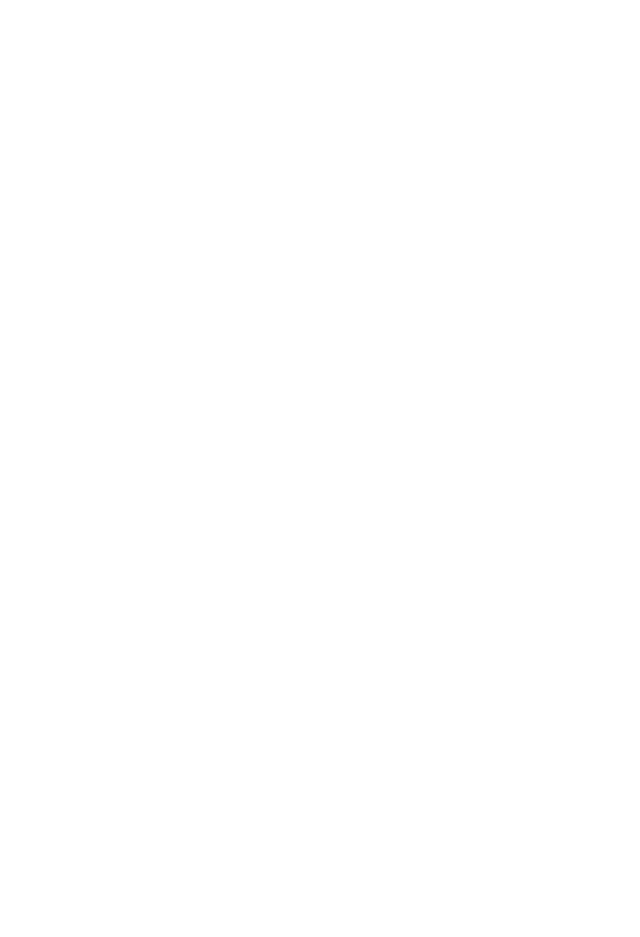
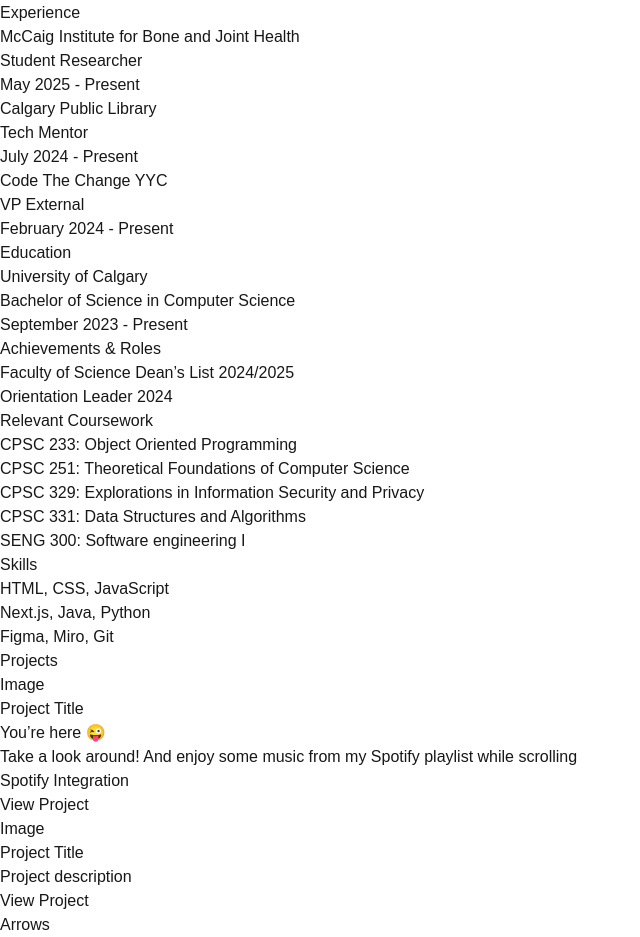
Before and after one commit to graceeilori/my-portfolio, a Next.js app: page / in a window 1280 px wide. Shown: the part 287-1224 px from the top of the page, without its empty margins (0-640 px from the left). Before the commit the page ends 800 px from the top, so only its background shows below. Built offline with nearby package versions, Linux system fonts and the light colour scheme.

Commit message:
About Me and Projects section

```diff
--- a/src/app/page.js
+++ b/src/app/page.js
@@ -15,15 +15,92 @@
       </header>
 
       <main>
+
         <section id="home">
           <h1>Hi. I’m Grace.</h1>
           <p>I explore how people interact with technology and use the insights gained to build solutions that are intuitive and impactful.</p>
           <p>welcome to my space...</p>
         </section>
+
         <section id="aboutme">
-          <h2>About Me</h2>
-          <p>I am a 3rd year Computer Science student at the University of Calgary with interest in web development, user-centered design, and digital accessibility. I enjoy blending code and design to create thoughtful and functional user experiences. Thanks for stopping by 🌟</p>
+          <div> {/* Left side - Text */}
+            <h4>About Me</h4>
+            <p>I am a 3rd year Computer Science student at the University of Calgary with interest in web development, user-centered design, and digital accessibility. I enjoy blending code and design to create thoughtful and functional user experiences. Thanks for stopping by 🌟</p>
+          </div>
+
+          <div> {/* Right side - Cards */}
+            {/* TODO: Replace divs with card component */}
+            <div> {/* Card 1 - Experience */}
+              <h4>Experience</h4>
+              <p>McCaig Institute for Bone and Joint Health</p>
+              <p>Student Researcher</p>
+              <p>May 2025 - Present</p>
+              <p>Calgary Public Library</p>
+              <p>Tech Mentor</p>
+              <p>July 2024 - Present</p>
+              <p>Code The Change YYC</p>
+              <p>VP External</p>
+              <p>February 2024 - Present</p>
+            </div>
+
+            <div> {/* Card 2 - Education */}
+              <h4>Education</h4>
+              <p>University of Calgary</p>
+              <p>Bachelor of Science in Computer Science</p>
+              <p>September 2023 - Present</p>
+              <h3>Achievements & Roles</h3>
+              <p>Faculty of Science Dean’s List 2024/2025</p>
+              <p>Orientation Leader 2024</p>
+              <h3>Relevant Coursework</h3>
+              <p>CPSC 233: Object Oriented Programming</p>
+              <p>CPSC 251: Theoretical Foundations of Computer Science</p>
+              <p>CPSC 329: Explorations in Information Security and Privacy</p>
+              <p>CPSC 331: Data Structures and Algorithms</p>
+              <p>SENG 300: Software engineering I</p>
+            </div>
+
+            <div> {/* Card 3 - Skills */}
+              <h4>Skills</h4>
+              <ul>
+                <li>HTML, CSS, JavaScript</li>
+                <li>Next.js, Java, Python</li>
+                <li>Figma, Miro, Git</li>
+              </ul>
+            </div>
+          </div>
         </section>
+
+        <section id="projects">
+          <div> {/* Projects Carousel Container*/}
+            <h4>Projects</h4>
+
+            <div> {/* Project 1 - My Portfolio Website */}
+              <p>Image</p> {/* TODO: Replace with project image */}
+              <div>
+                <h3>Project Title</h3>
+                <p>You’re here 😜</p>
+                <p>Take a look around! And enjoy some music from my Spotify playlist while scrolling</p>
+                <p>Spotify Integration</p> {/* TODO: Actual Spotify integration */}
+                <a href="#">View Project</a>
+              </div>
+            </div>
+
+            <div> {/* Project 2 */}
+              <p>Image</p> {/* TODO: Replace with project image */}
+              <div>
+                <h3>Project Title</h3>
+                <p>Project description</p>
+                <a href="#">View Project</a>
+              </div>
+            </div>
+
+            <div>
+              <p>Arrows</p> {/* Replace with carousel arrows */}
+            </div>
+
+          </div>
+        </section>
+
       </main>
 
       <footer>
```
